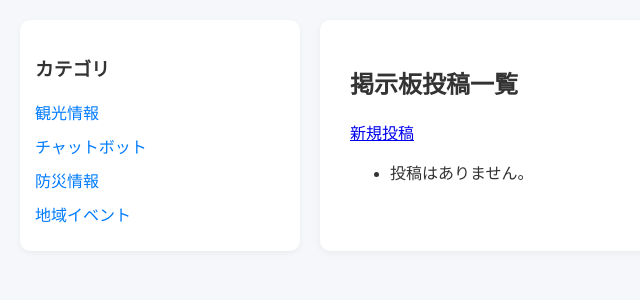
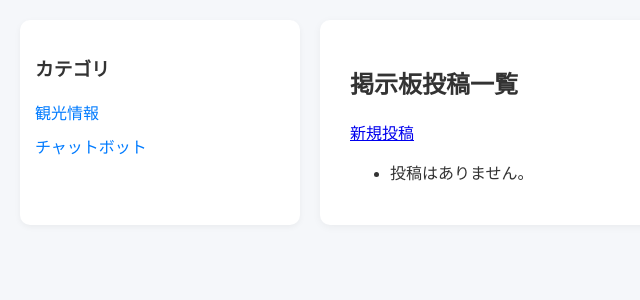
Before and after one commit to s1f102302753/team-project, a Django app: page /notices/posts/ in a window 1280 px wide. Shown: the part 159-459 px from the top of the page, without its empty margins (0-640 px from the left). Run offline with Django 5.2, Linux system fonts and the light colour scheme; the visitor is signed in with stand-in values (Sample User, id 1).

Commit message:
カテゴリ　URL
まだ途中なのでエラー出ます

```diff
--- a/notices/templates/notices/post_form.html
+++ b/notices/templates/notices/post_form.html
@@ -13,10 +13,8 @@
   <div class="sidebar">
     <h3>カテゴリ</h3>
     <ul>
-      <li><a href="#">観光情報</a></li>
+      <li><a href="notices_list.html">観光情報</a></li>
       <li><a href="#">チャットボット</a></li>
-      <li><a href="#">防災情報</a></li>
-      <li><a href="#">地域イベント</a></li>
     </ul>
   </div>
 
--- a/notices/templates/notices/post_list.html
+++ b/notices/templates/notices/post_list.html
@@ -13,10 +13,8 @@
   <div class="sidebar">
     <h3>カテゴリ</h3>
     <ul>
-      <li><a href="#">観光情報</a></li>
+      <li><a href="notices_list.html">観光情報</a></li>
       <li><a href="#">チャットボット</a></li>
-      <li><a href="#">防災情報</a></li>
-      <li><a href="#">地域イベント</a></li>
     </ul>
   </div>
 
```
